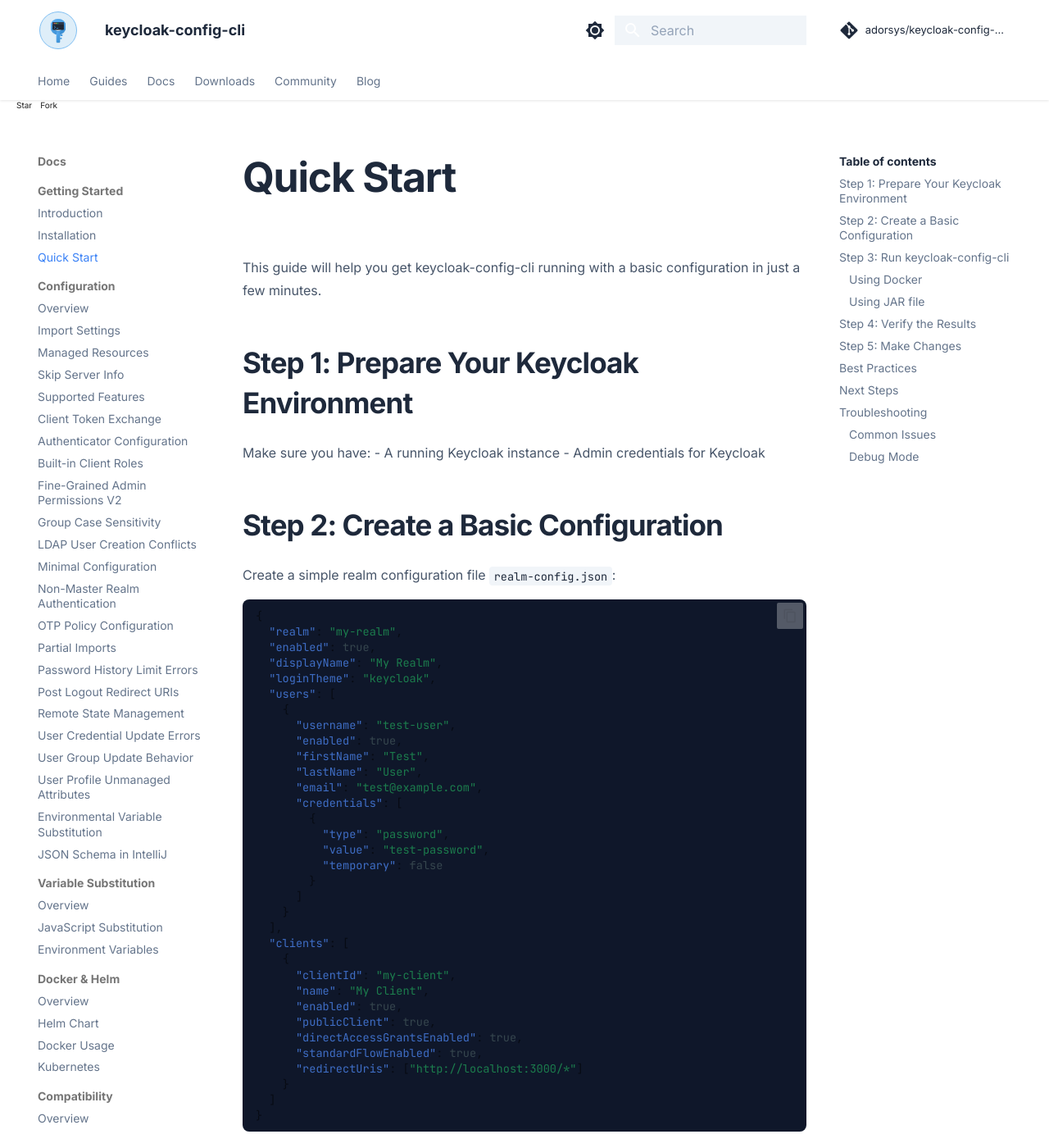
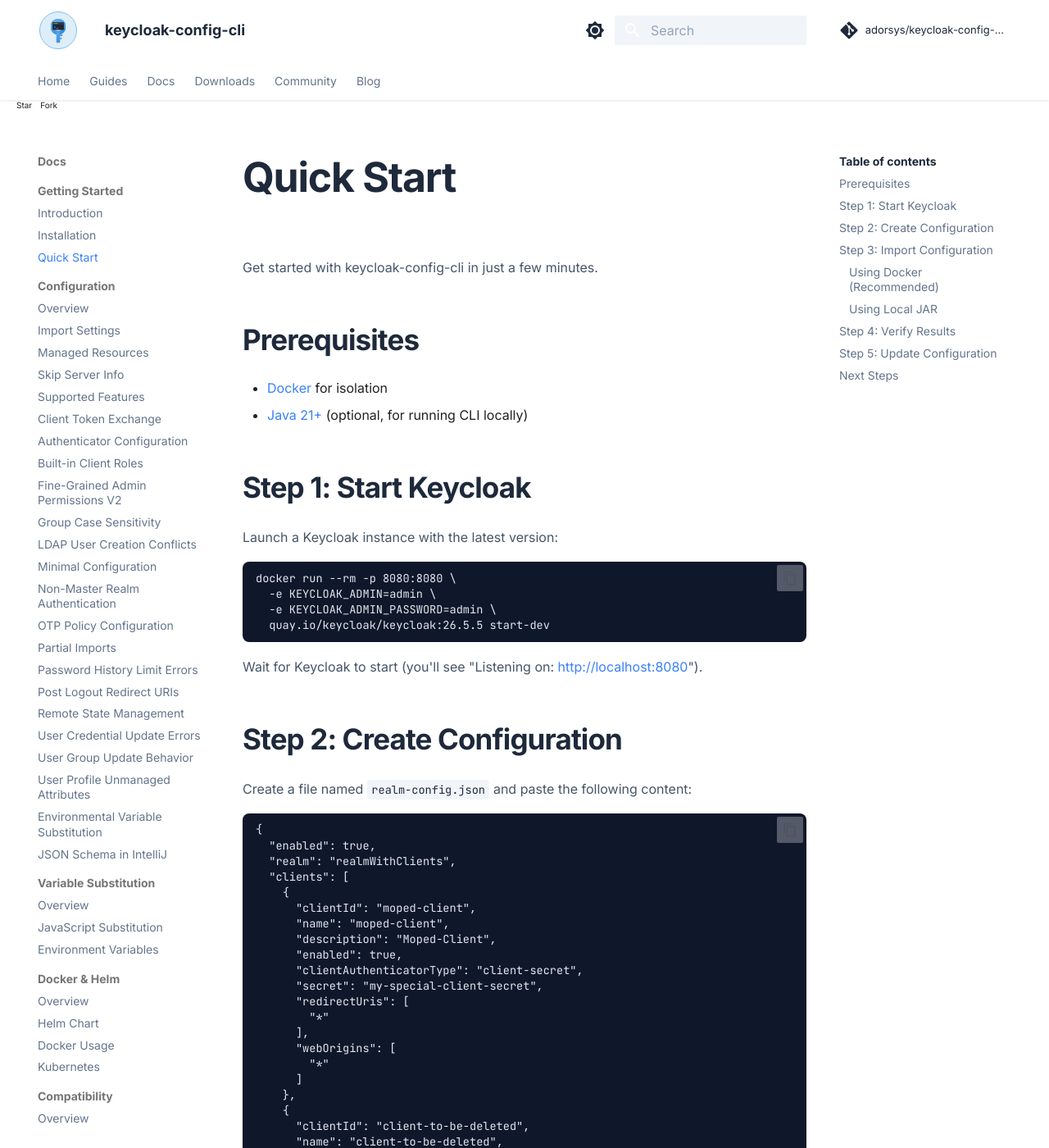
Before and after one commit to adorsys/keycloak-config-cli, an MkDocs documentation site: the page built from docs/docs/quick-start.md, in a window 1280 px wide and 1400 px high. Shown: the whole window at 82% size. Built offline with MkDocs 1.6.1 and Material for MkDocs 9.7.7, drawn with Linux system fonts in a browser that asks for light colours; comment, search, counter and statistics services are not loaded; some of the changed text lies outside the part shown.

Commit message:
fix. rendering issue

````diff
--- a/docs/docs/quick-start.md
+++ b/docs/docs/quick-start.md
@@ -1,182 +1,173 @@
----
-title: Quick Start
-description: Get up and running with keycloak-config-cli in minutes
-sidebar_position: 3
----
-
 # Quick Start
 
-This guide will help you get keycloak-config-cli running with a basic configuration in just a few minutes.
+Get started with keycloak-config-cli in just a few minutes.
 
-## Step 1: Prepare Your Keycloak Environment
+## Prerequisites
 
-Make sure you have:
-- A running Keycloak instance
-- Admin credentials for Keycloak
+- [Docker](https://docs.docker.com/get-started/get-docker/) for isolation
+- [Java 21+](https://adoptium.net/temurin/releases?version=21&os=any&arch=any) (optional, for running CLI locally)
 
-## Step 2: Create a Basic Configuration
+## Step 1: Start Keycloak
 
-Create a simple realm configuration file `realm-config.json`:
+Launch a Keycloak instance with the latest version:
+
+```bash
+docker run --rm -p 8080:8080 \
+  -e KEYCLOAK_ADMIN=admin \
+  -e KEYCLOAK_ADMIN_PASSWORD=admin \
+  quay.io/keycloak/keycloak:26.5.5 start-dev
+```
+
+Wait for Keycloak to start (you'll see "Listening on: http://localhost:8080").
+
+## Step 2: Create Configuration
+
+Create a file named `realm-config.json` and paste the following content:
 
 ```json
 {
-  "realm": "my-realm",
   "enabled": true,
-  "displayName": "My Realm",
-  "loginTheme": "keycloak",
-  "users": [
+  "realm": "realmWithClients",
+  "clients": [
     {
-      "username": "test-user",
+      "clientId": "moped-client",
+      "name": "moped-client",
+      "description": "Moped-Client",
       "enabled": true,
-      "firstName": "Test",
-      "lastName": "User",
-      "email": "test@example.com",
-      "credentials": [
-        {
-          "type": "password",
-          "value": "test-password",
-          "temporary": false
-        }
+      "clientAuthenticatorType": "client-secret",
+      "secret": "my-special-client-secret",
+      "redirectUris": [
+        "*"
+      ],
+      "webOrigins": [
+        "*"
+      ]
+    },
+    {
+      "clientId": "client-to-be-deleted",
+      "name": "client-to-be-deleted",
+      "description": "Client which has to be removed after first config changes",
+      "enabled": true,
+      "clientAuthenticatorType": "client-secret",
+      "secret": "my-special-client-secret",
+      "redirectUris": [
+        "*"
+      ],
+      "webOrigins": [
+        "*"
       ]
     }
   ],
-  "clients": [
-    {
-      "clientId": "my-client",
-      "name": "My Client",
-      "enabled": true,
-      "publicClient": true,
-      "directAccessGrantsEnabled": true,
-      "standardFlowEnabled": true,
-      "redirectUris": ["http://localhost:3000/*"]
-    }
-  ]
+  "attributes": {
+    "custom": "test-step00"
+  }
 }
 ```
 
-## Step 3: Run keycloak-config-cli
+## Step 3: Import Configuration
 
-### Using Docker
+### Using Docker (Recommended)
 
 ```bash
 docker run --rm \
-  -e KEYCLOAK_URL=http://localhost:8080 \
-  -e KEYCLOAK_USER=admin \
-  -e KEYCLOAK_PASSWORD=admin \
-  -v $(pwd)/realm-config.json:/config/realm-config.json \
-  adorsys/keycloak-config-cli:latest
+  -v "$(pwd)/realm-config.json:/config/realm-config.json:ro" \
+  -e KEYCLOAK_URL="http://localhost:8080" \
+  -e KEYCLOAK_USER="admin" \
+  -e KEYCLOAK_PASSWORD="admin" \
+  -e IMPORT_FILES_LOCATIONS="/config/realm-config.json" \
+  adorsys/keycloak-config-cli:26.5.5
 ```
 
-### Using JAR file
+### Using Local JAR
 
 ```bash
-java -jar keycloak-config-cli.jar \
+# Download the latest CLI
+wget https://github.com/adorsys/keycloak-config-cli/releases/download/v6.5.0/keycloak-config-cli-26.5.4.jar
+
+# Run the import
+java -jar keycloak-config-cli-26.5.4.jar \
   --keycloak.url=http://localhost:8080 \
   --keycloak.user=admin \
   --keycloak.password=admin \
-  --import.files=realm-config.json
+  --import.files.locations=realm-config.json
 ```
 
-## Step 4: Verify the Results
+## Step 4: Verify Results
 
-After running the command, you should see output indicating successful import. Check your Keycloak admin console:
+Open your browser and navigate to the Keycloak Admin Console:
 
-1. Navigate to your Keycloak admin console
-2. Select the "my-realm" realm
-3. Verify that:
-   - The realm exists and is enabled
-   - The "test-user" has been created
-   - The "my-client" has been configured
+1. Go to http://localhost:8080
+<br />
+<br />
+2. Sign in with `admin` / `admin`
+<br />
+<br />
+   ![Login](../images/quickstart/login.png)
+<br />
+<br />
+3. Select the **realmWithClients** realm from the dropdown
+<br />
+<br />
+   ![Select Realm](../images/quickstart/choose_realm.png)
+<br />
+<br />
+4. Navigate to **Clients** in the left menu Click on **moped-client** to view details
+<br />
+<br />
+   ![Moped Client](../images/quickstart/choose_client.png)
+<br />
+<br />
+5. Confirm the values match the configuration file
+<br />
+<br />
+   ![Client Details](../images/quickstart/client_details.png)
 
-## Step 5: Make Changes
+You should have seen that:
+- ✅ `moped-client` (enabled)
+- ✅ `client-to-be-deleted` (enabled)
 
-Modify your configuration file and run the command again. keycloak-config-cli will:
+## Step 5: Update Configuration
 
-- Update existing resources
-- Create new resources
-- Leave unchanged resources as-is
-
-Example modification:
+Modify your `realm-config.json` to remove the client:
 
 ```json
 {
-  "realm": "my-realm",
   "enabled": true,
-  "displayName": "My Updated Realm",
-  "users": [
+  "realm": "realmWithClients",
+  "clients": [
     {
-      "username": "test-user",
+      "clientId": "moped-client",
+      "name": "moped-client",
+      "description": "Moped-Client",
       "enabled": true,
-      "firstName": "Test",
-      "lastName": "User",
-      "email": "test@example.com",
-      "credentials": [
-        {
-          "type": "password",
-          "value": "test-password",
-          "temporary": false
-        }
-      ]
-    },
-    {
-      "username": "second-user",
-      "enabled": true,
-      "firstName": "Second",
-      "lastName": "User",
-      "email": "second@example.com",
-      "credentials": [
-        {
-          "type": "password",
-          "value": "second-password",
-          "temporary": false
-        }
+      "clientAuthenticatorType": "client-secret",
+      "secret": "my-special-client-secret",
+      "redirectUris": [
+        "*"
+      ],
+      "webOrigins": [
+        "*"
       ]
     }
   ],
-  "clients": [
-    {
-      "clientId": "my-client",
-      "name": "My Client",
-      "enabled": true,
-      "publicClient": true,
-      "directAccessGrantsEnabled": true,
-      "standardFlowEnabled": true,
-      "redirectUris": ["http://localhost:3000/*"]
-    }
-  ]
+  "attributes": {
+    "custom": "test-step00"
+  }
 }
 ```
 
-## Best Practices
+Run the import again (same command as Step 3). The CLI will:
+- ✅ Keep `moped-client` (unchanged)
+- ✅ Delete `client-to-be-deleted` (removed from config)
+<br />
+<br />
+![Delete Client](../images/quickstart/moped_client.png)
+<br />
+<br />
 
-- **Keep configurations minimal**: Only include what you need to change
-- **Use version control**: Store your configuration files in git
-- **Test in development**: Always test configurations in a non-production environment first
-- **Use variable substitution**: For environment-specific values
 
 ## Next Steps
 
-- [Configuration](./configuration/overview) - Learn about advanced configuration options
-- [Variable Substitution](https://github.com/adorsys/keycloak-config-cli/blob/main/docs-backup/javascript-substitution.md) - Use dynamic values in your configurations
-- [Docker & Helm](https://github.com/adorsys/keycloak-config-cli#docker) - Deploy in containerized environments
-
-## Troubleshooting
-
-### Common Issues
-
-1. **Authentication failures**: Verify your Keycloak URL and credentials
-2. **Import failures**: Check your JSON syntax and structure
-3. **Permission issues**: Ensure the user has sufficient permissions in Keycloak
-
-### Debug Mode
-
-Enable debug logging for more detailed output:
-
-```bash
-java -jar keycloak-config-cli.jar \
-  --logging.level.de.adorsys.keycloak.config=DEBUG \
-  --keycloak.url=http://localhost:8080 \
-  --keycloak.user=admin \
-  --keycloak.password=admin \
-  --import.files=realm-config.json
-```
+- Explore [configuration options](index.md#configuration)
+- Check [supported features](supported-features.md)
+- View more [example configurations](https://github.com/adorsys/keycloak-config-cli/tree/main/src/test/resources/import-files)
--- a/docs/stylesheets/extra.css
+++ b/docs/stylesheets/extra.css
@@ -1,3 +1,7 @@
+.md-typeset pre code span {
+  color: inherit !important;
+}
+
 /* Custom colors to match the screenshots */
 :root {
   --md-primary-fg-color: #3b82f6;
````
Also changed, not shown: docs/quickstart.md (deleted, +0 -173 lines).
